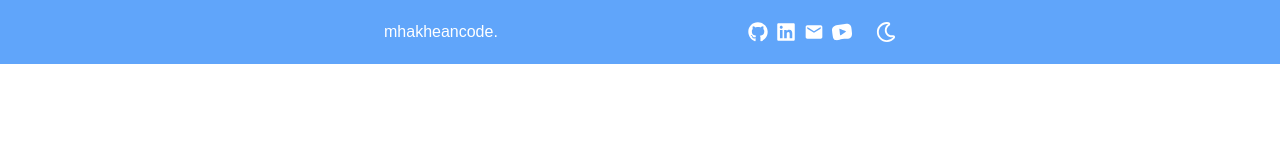
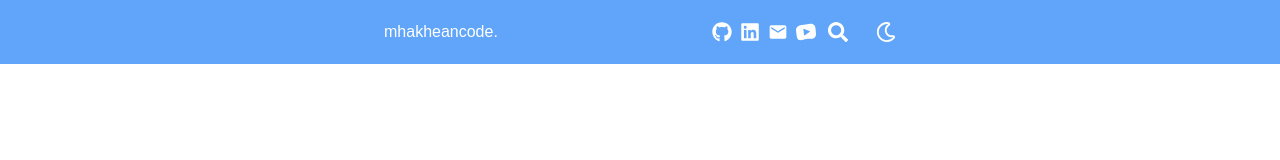
Before and after one commit to JerLord04/mhakheancode-frontend, a Next.js app: page / in a window 1280 px wide. Shown: the top 160 px of the page. Built offline with nearby package versions, Linux system fonts and the light colour scheme.

Commit message:
Search dropdown

```diff
--- /dev/null
+++ b/components/dropdown/DropDown.tsx
@@ -0,0 +1,25 @@
+"use client";
+import React, { ReactNode, useState } from "react";
+import "../../components/dropdown/DropDownStyles.css";
+
+interface DropDownProps {
+  trigger: ReactNode;
+  children: ReactNode;
+}
+
+const DropDown: React.FC<DropDownProps> = ({ trigger, children }) => {
+  const [isOpen, setIsOpen] = useState(false);
+
+  const toggleDropdown = () => {
+    setIsOpen(!isOpen);
+  };
+
+  return (
+    <div className="drop-down">
+      <div className="trigger-icon" onClick={toggleDropdown}>{trigger}</div>
+      <div className={`drop-down-content ${isOpen ? 'block' : 'hidden'}`}>{children}</div>
+    </div>
+  );
+};
+
+export default DropDown;
--- /dev/null
+++ b/components/dropdown/DropDownStyles.css
@@ -0,0 +1,11 @@
+.drop-down {
+    @apply relative inline-block
+}
+
+.trigger-icon{
+    @apply ml-1 mr-1  border-none  cursor-pointer
+}
+
+.drop-down-content {
+    @apply absolute top-full left-0 bg-white border border-gray-300 rounded-lg shadow-lg py-2 z-[1000] w-[450] transition-all duration-300 ease-in-out mt-2
+}
--- a/components/navbar/Navbar.tsx
+++ b/components/navbar/Navbar.tsx
@@ -1,6 +1,6 @@
 "use client";
 import React, { useState } from "react";
-// import { FaSearch } from "react-icons/fa";
+import { FaSearch } from "react-icons/fa";
 import { FaRegMoon } from "react-icons/fa";
 import { FaMoon } from "react-icons/fa";
 import { FaGithub } from "react-icons/fa";
@@ -10,6 +10,7 @@ import { SiYoutubekids } from "react-icons/si";
 import { AiOutlineMenu } from "react-icons/ai";
 
 import "../../components/navbar/NavbarStyle.css";
+import DropDown from "../dropdown/DropDown";
 
 const Navbar = () => {
   const [moonColorFlg, setMoonColorFlg] = useState(true);
@@ -44,10 +45,18 @@ const Navbar = () => {
         <div className="my-logo">mhakheancode.</div>
         <div className="flex justify-end items-center xs:hidden">
           <div className="flex flex-row ">
-            <FaGithub className="icon-contact " size={"20"} color="white" />
+            <FaGithub className="icon-contact" size={"20"} color="white" />
             <FaLinkedin className="icon-contact" size={"20"} color="white" />
             <MdEmail className="icon-contact" size={"20"} color="white" />
             <SiYoutubekids className="icon-contact" size={"20"} color="white" />
+
+            <DropDown
+              trigger={
+                <FaSearch className="icon-contact " size={"20"} color="white" />
+              }
+            >
+              <div>Test Drop Down</div>
+            </DropDown>
           </div>
           <div
             onMouseEnter={iconMoonMouseHover}
--- a/components/navbar/NavbarStyle.css
+++ b/components/navbar/NavbarStyle.css
@@ -7,7 +7,7 @@
 }
 
 .icon-contact{
-    @apply ml-1 mr-1
+    @apply ml-1 mr-1 cursor-pointer
 }
 
 .icon-menu{
```
